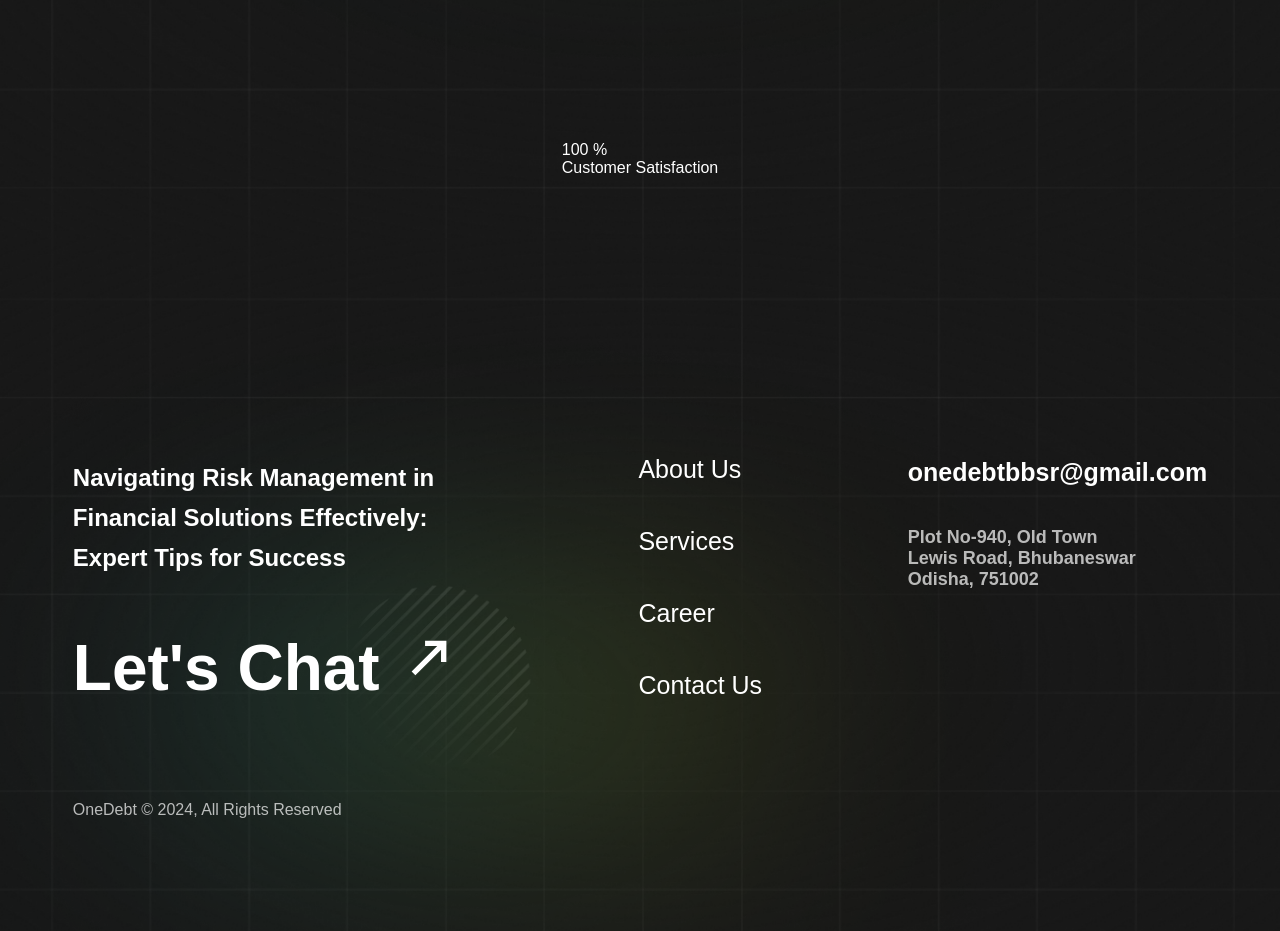
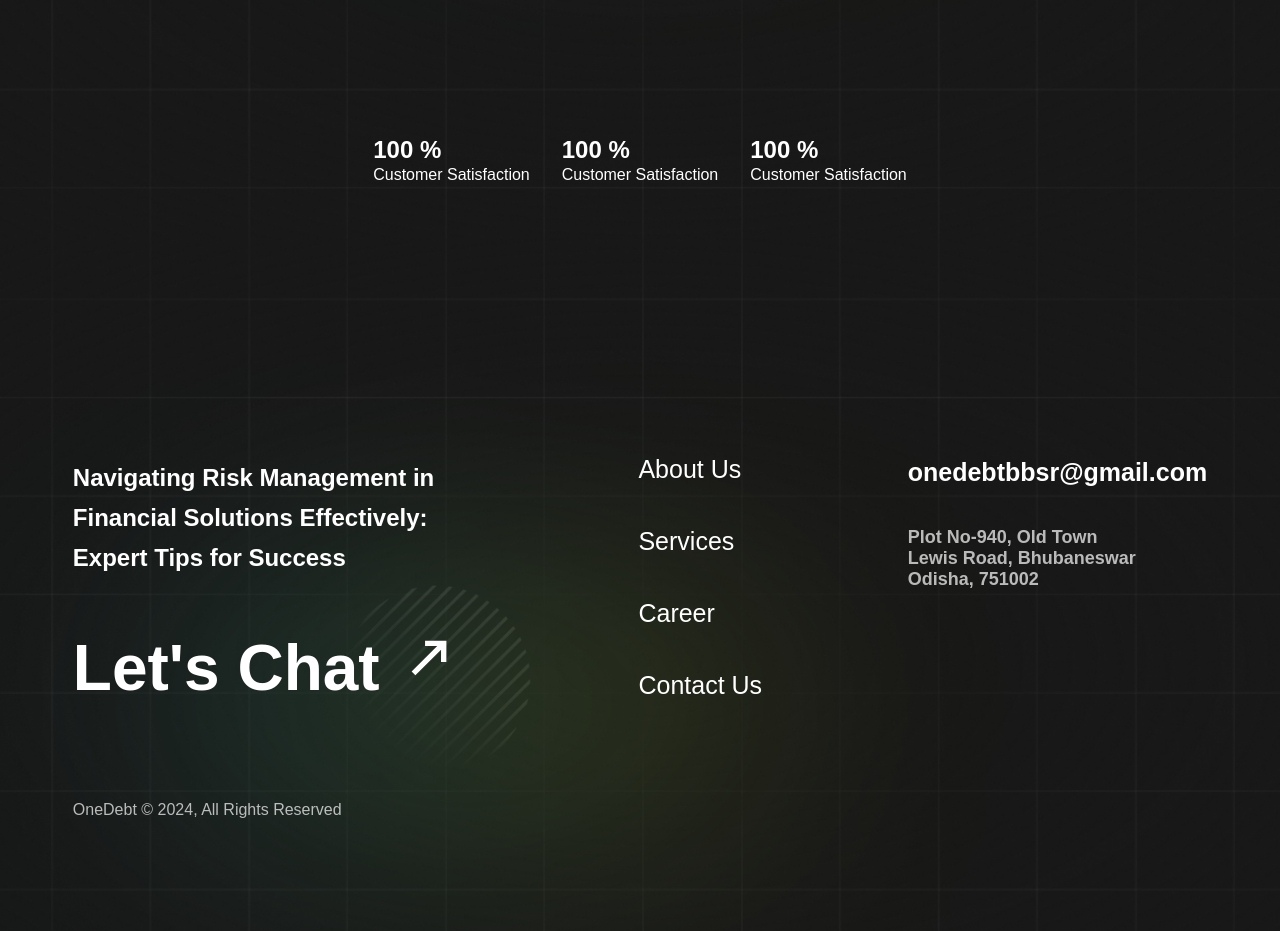
Before and after one commit to abhishekdasz/OneDebtSolutions, a Next.js app: page / in a window 1280 px wide. Shown: the part 2260-3191 px from the top of the page. Built offline with nearby package versions, Linux system fonts and the light colour scheme.

Commit message:
adding figures

```diff
--- a/src/app/page.js
+++ b/src/app/page.js
@@ -116,16 +116,30 @@ const page = () => {
           </div>
         </div>
         <div className={homeStyles.figures}>
-          <div className='figures-container'>
-            <div className='figure1'>
-              <div className='figure'>
+          <div className={homeStyles.figuresContainer}>
+            <div className={homeStyles.figure}>
+              <div>
+                <span> 100 </span>
+                <span> % </span>
+              </div>
+              <p> Customer Satisfaction </p>
+            </div>
+            <div className={homeStyles.figure}>
+              <div>
                 <span> 100 </span>
                 <span> % </span>
               </div>
               <div> Customer Satisfaction </div>
             </div>
-            <div className='figure1'>  </div>
-            <div className='figure1'>  </div>
+            <div className={homeStyles.figure}>
+              <div>
+                <span> 100 </span>
+                <span> % </span>
+              </div>
+              <div> Customer Satisfaction </div>
+            </div>
+
+
           </div>
         </div>
       </div>
--- a/src/app/page.module.scss
+++ b/src/app/page.module.scss
@@ -393,6 +393,30 @@
         top: -13rem;
       }
     }
+    .figures
+    {
+      .figuresContainer
+      {
+        display: flex;
+        gap: 2rem;
+        .figure
+        {
+          div
+          {
+            span
+            {
+              font-size: 1.5rem;
+              line-height: 2rem;
+              font-weight: 700;
+            }
+            p
+            {
+              font-size: 1rem;
+            }
+          }
+        }
+      }
+    }
   }
 }
 // joinUs-section ends here
```
